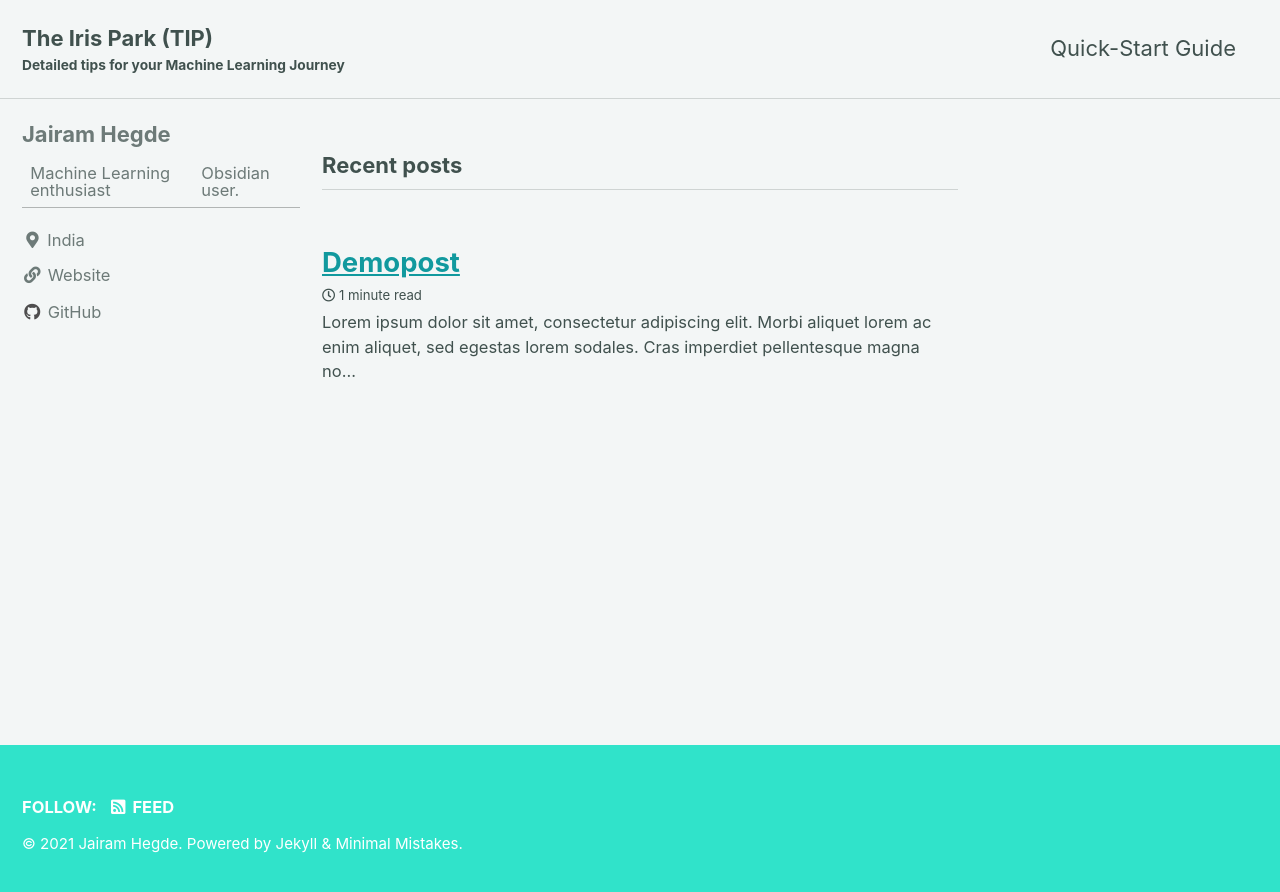
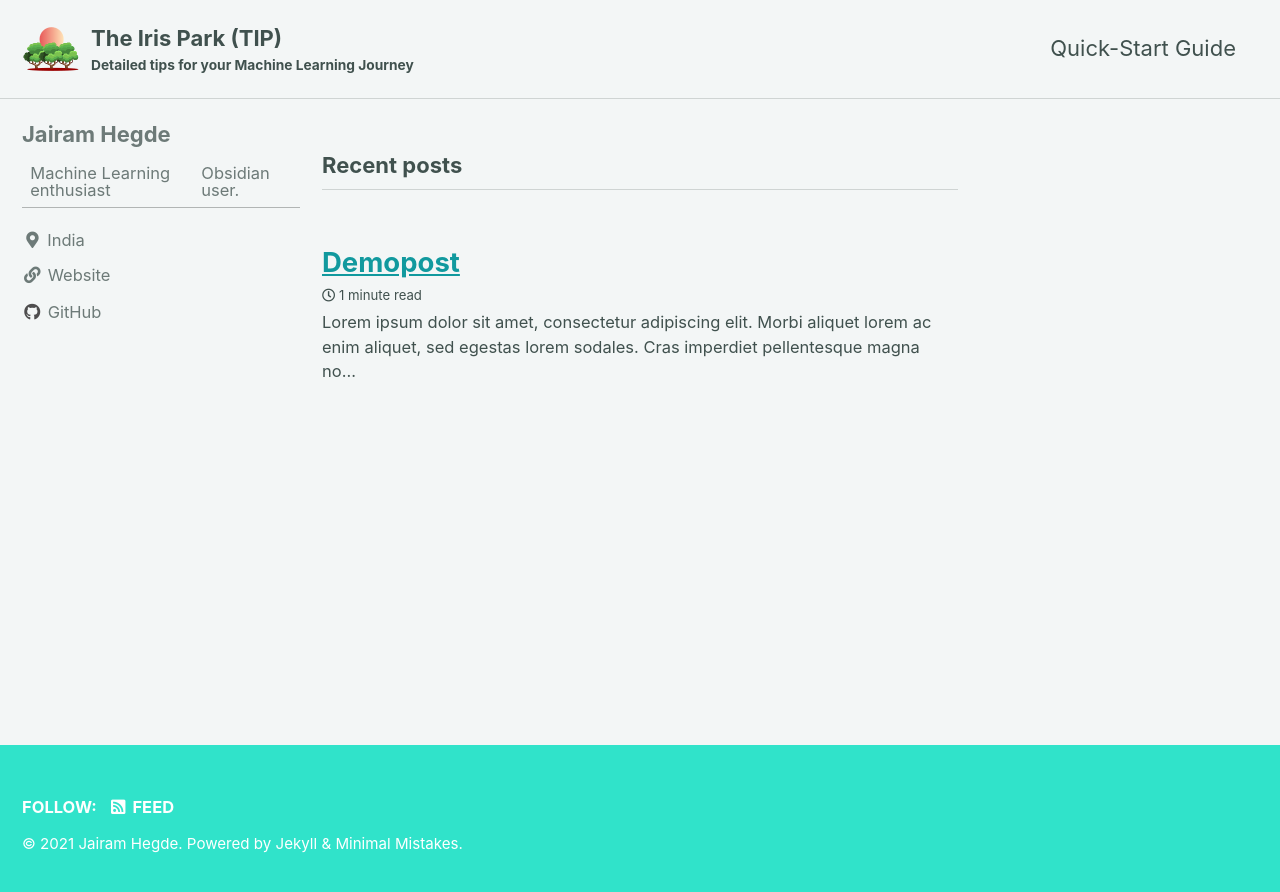
Before and after one commit to jairamshegde/website, a Jekyll site: the page built from index.html, in a window 1280 px wide. Shown: the top 892 px of the page. Built offline with Jekyll 4.4.1, drawn with Linux system fonts in a browser that asks for light colours; cached includes are drawn as plain includes; the list of posts is cut into pages by our own code.

Commit message:
logo image url added

```diff
--- a/_config.yml
+++ b/_config.yml
@@ -25,7 +25,7 @@
 baseurl                  : # the subpath of your site, e.g. "/blog"
 repository               : # GitHub username/repo-name e.g. "mmistakes/minimal-mistakes"
 teaser                   : # path of fallback teaser image, e.g. "/assets/images/500x300.png"
-logo                     : # path of logo image to display in the masthead, e.g. "/assets/images/88x88.png"
+logo                     : "/assets/images/tip_logo.png" # path of logo image to display in the masthead, e.g. "/assets/images/88x88.png"
 masthead_title           : # overrides the website title displayed in the masthead, use " " for no title
 # breadcrumbs            : false # true, false (default)
 words_per_minute         : 200
```
